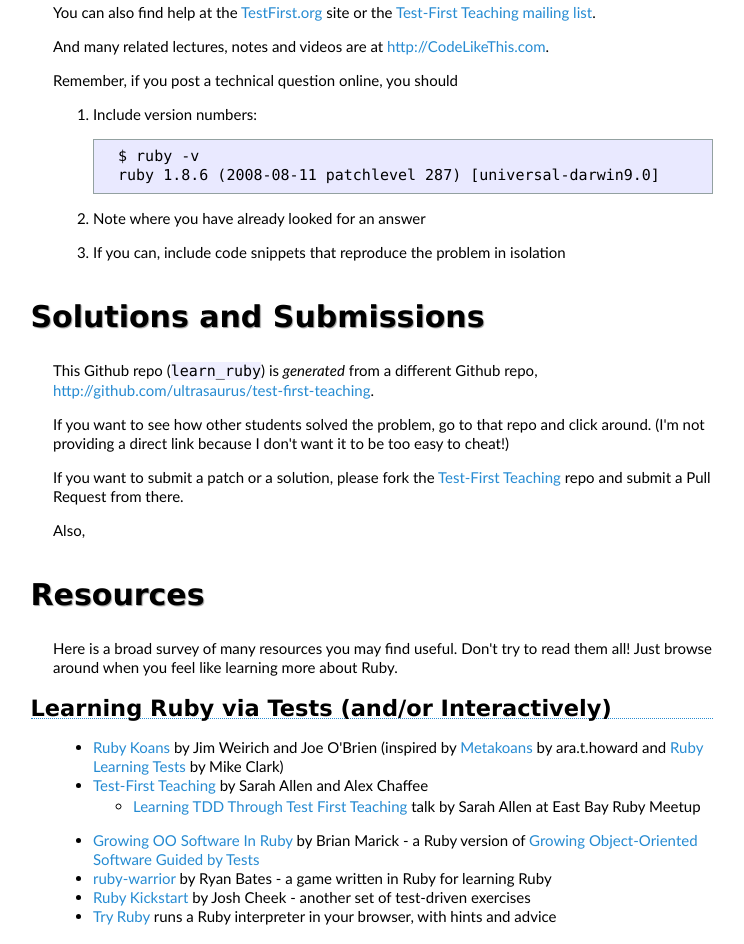
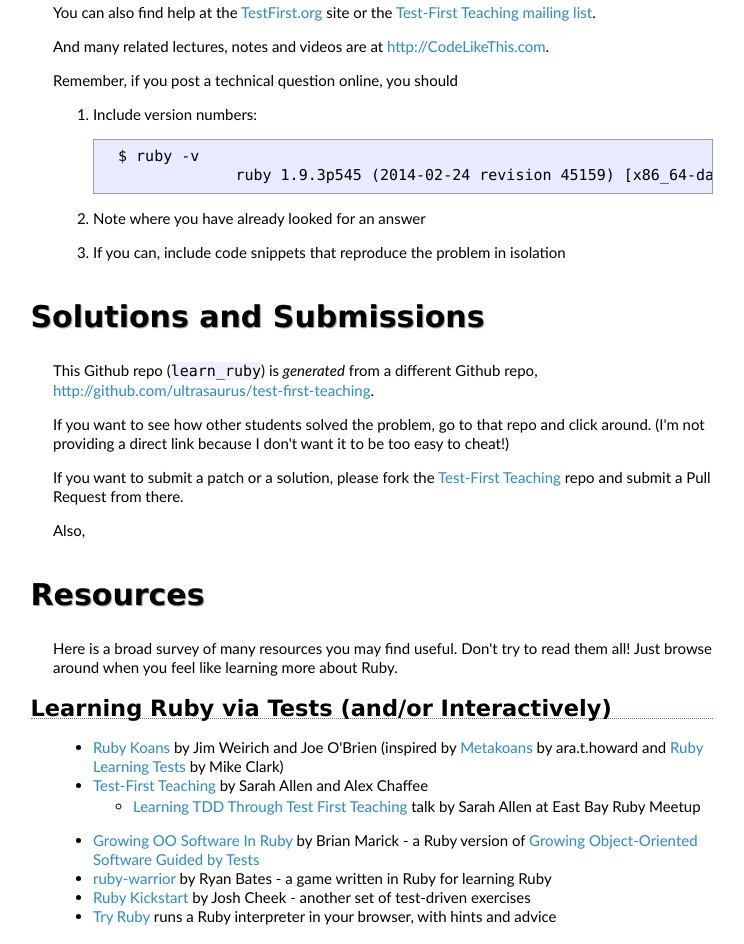
Before and after one commit to alexch/learn_ruby, a plain HTML site: page index.html in a window 1280 px wide. Shown: the part 1646-2590 px from the top of the page, without its empty margins (377-1121 px from the left). Drawn offline with Linux system fonts and the light colour scheme.

Commit message:
Update to latest stable
To avoid confusion

```diff
--- a/index.html
+++ b/index.html
@@ -121,7 +121,7 @@ Write and class and do some basic math.</li>
 <li><p>Include version numbers:</p>
 
 <pre><code> $ ruby -v
- ruby 1.8.6 (2008-08-11 patchlevel 287) [universal-darwin9.0]
+              ruby 1.9.3p545 (2014-02-24 revision 45159) [x86_64-darwin13.1.0]
 </code></pre></li>
 <li><p>Note where you have already looked for an answer</p></li>
 <li>If you can, include code snippets that reproduce the problem in isolation</li>
```
